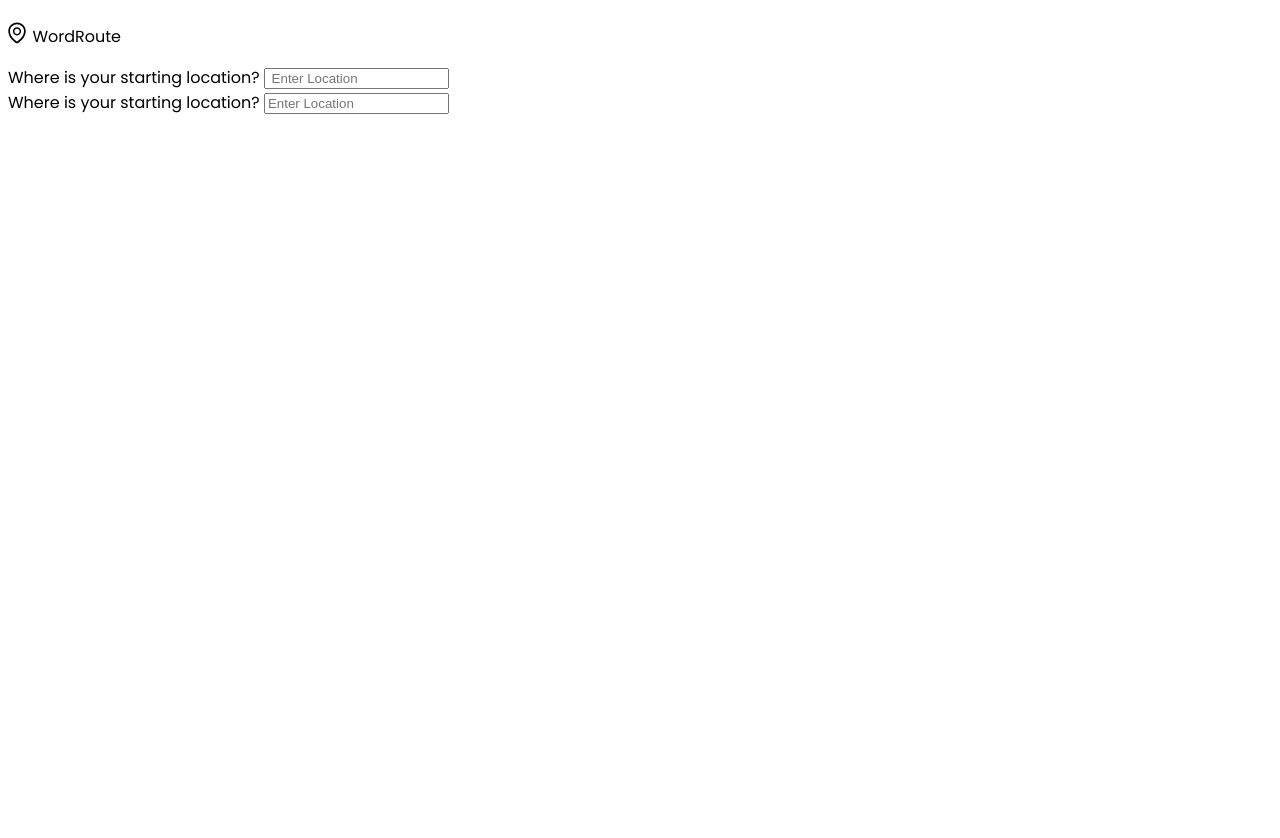
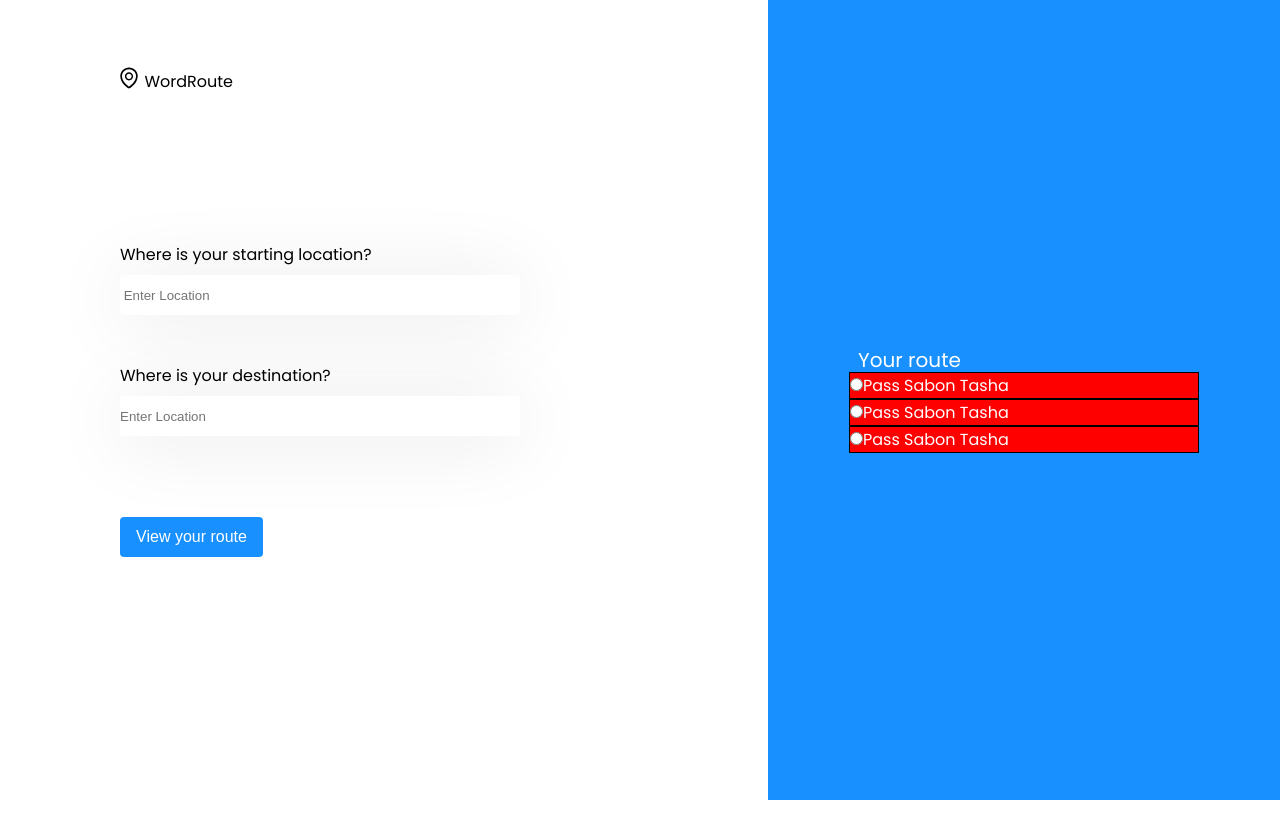
Before and after one commit to LPMatrix/wordroute, a website: page index.html in a window 1280 px wide. Before the commit the page ends 816 px from the top, so only its background shows below. Drawn offline with Linux system fonts and the light colour scheme.

Commit message:
first commit

```diff
--- a/index.html
+++ b/index.html
@@ -11,7 +11,6 @@
 
     <div class="container">
         <div class="container__input">
-            <div class="row">
             <div class="logo__box">
                 <span class="logo__box-icon">
                     <svg width="18" height="22" viewBox="0 0 18 22" fill="none" xmlns="http://www.w3.org/2000/svg">
@@ -22,19 +21,25 @@
             </div>
             <div class="form__box">
                 <div class="form__box-container">
-                        <label for="Location" class="form__box-location">Where is your starting location?</label>
+                    <label for="Location" class="form__box-label">Where is your starting location?</label>
                     <input type="text" placeholder=" Enter Location" class="form__box-input">
                 </div>
                 <div class="form__box-container">
-                        <label for="Location" class="form__box-location">Where is your starting location?</label>
+                    <label for="Location" class="form__box-label">Where is your destination?</label>
                     <input type="text" placeholder="Enter Location" class="form__box-input">
                 </div>
             </div>
-            </div>
+
+             <button class="btn btn-primary">View your route</button>
         </div>
 
         <div class="container__result">
-
+            <p class="container__result-header">Your route</p>
+            <div class="container__result-box">
+                <p class="container__result-box-value"><input type="radio">Pass Sabon Tasha</p>
+                <p class="container__result-box-value"><input type="radio">Pass Sabon Tasha</p>
+                <p class="container__result-box-value"><input type="radio">Pass Sabon Tasha</p>
+            </div>
         </div>
    </div>
 </body>
--- a/sass/abstracts/_variable.scss
+++ b/sass/abstracts/_variable.scss
@@ -2,3 +2,4 @@
 
 $color-primary: #FAFAFA;
 $color-secondary: #1890FF;
+$color-text: #ffffff;
--- a/sass/components/_button.scss
+++ b/sass/components/_button.scss
@@ -0,0 +1,12 @@
+.btn{
+    position: absolute;
+    top: 450px;
+    width: 143px;
+    height: 40px;
+    background: $color-secondary;
+    border: none;
+    border-radius: 4px;
+    color: $color-text;
+    font-size: 16px;
+    line-height:  24px;
+}
--- /dev/null
+++ b/sass/layouts/_forms.scss
@@ -0,0 +1,23 @@
+.form__box{
+    position: absolute;
+    // left: 120px;
+    top: 175px;
+
+    &-container{
+        display: flex;
+        flex-direction: column;
+        margin-bottom: 3rem;
+    }
+
+    &-label{
+        margin-bottom: .5rem;
+    }
+
+    &-input{
+        width: 400px;
+        height: 40px;
+        border: none;
+        border-radius: 4px;
+        box-shadow: 0px 4px 80px rgba(0, 0, 0, 0.1);
+    }
+}
--- a/sass/main.scss
+++ b/sass/main.scss
@@ -1 +1,13 @@
+//ABSTRACTS
+@import "abstracts/variable";
+
+//COMPONENTS
+@import "components/button";
+
+
+//LAYOUTS
+@import "layouts/forms";
+
+
+//PAGES
 @import "pages/home";
--- a/sass/pages/_home.scss
+++ b/sass/pages/_home.scss
@@ -1,13 +1,30 @@
+*,
+*::before,
+*::after{
+    margin: 0;
+    padding: 0;
+    box-sizing: border-box;
+}
+
 .container{
     font-family: 'Poppins', sans-serif;
+    // display: grid;
+    // grid-template-columns: 60% 40%;
+    display: flex;
+
+    // justify-items: center;
     height: 100vh;
 
     &__input{
-       width: 60%;
+        width: 60%;
+        position: relative;
+        left: 120px;
+        top: 67px;
     }
 
     &__result{
         width: 40%;
+        background: $color-secondary;
     }
 }
 
@@ -20,3 +37,29 @@
         margin-left: .4rem;
     }
 }
+
+.container__result{
+    display: flex;
+    justify-content: center;
+    flex-direction: column;
+    color: $color-text;
+
+    &-header{
+        font-size: 20px;
+        line-height: 24px;
+        margin-left: 90px;
+    }
+
+    &-box{
+        display: flex;
+        flex-direction: column;
+        align-items: center;
+
+
+        &-value{
+           border: 1px solid black;
+           background: red;
+           width: 350px;
+        }
+    }
+}
```
Also changed, not shown: css/style.css. Lines whose indentation alone changed are shown as unchanged.
